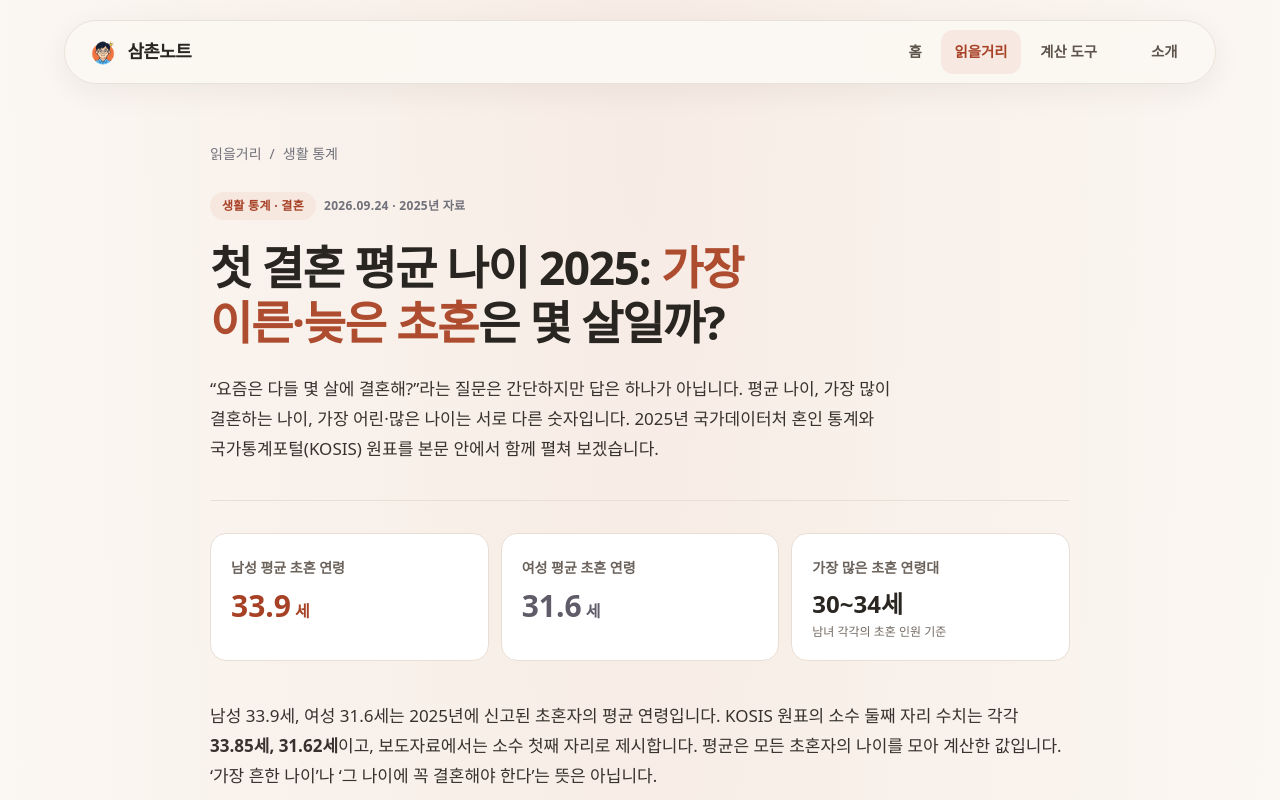
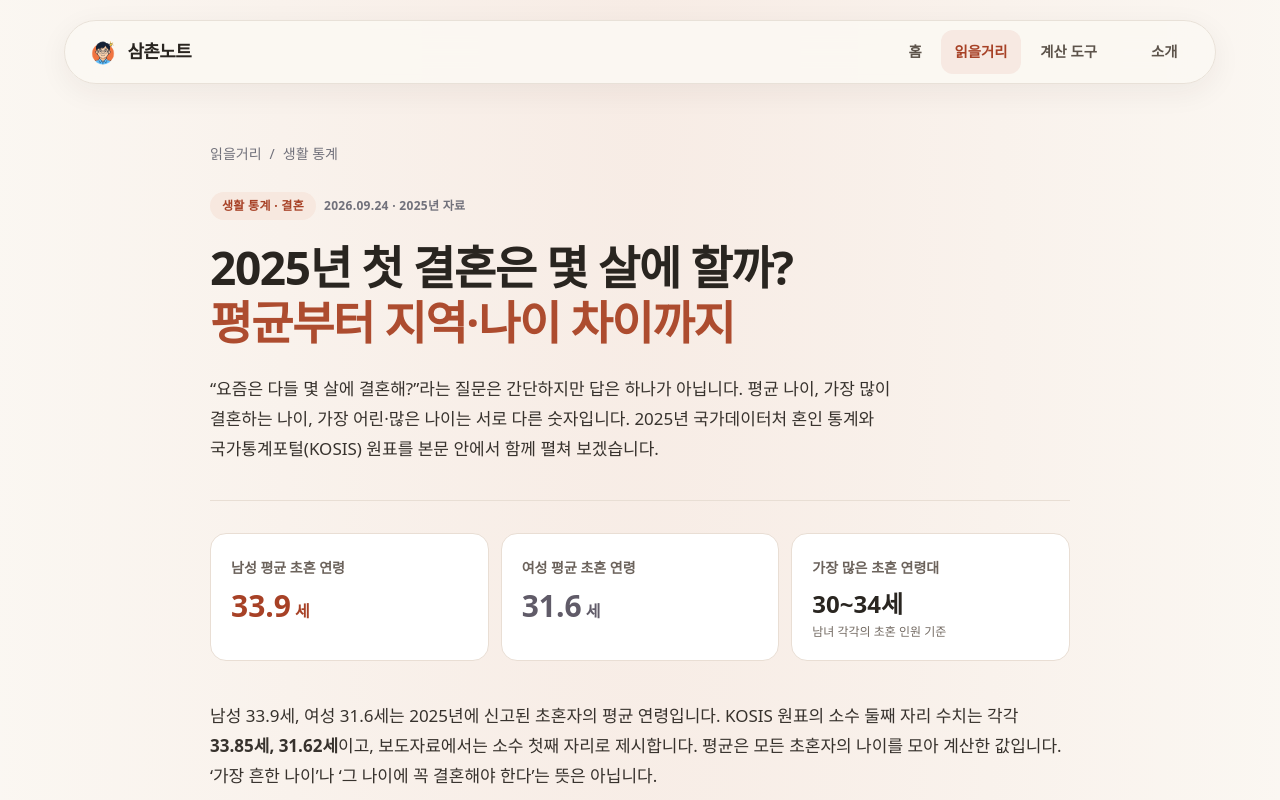
Before and after one commit to thinkdove/unclenote, a Next.js app: page /guide/first-marriage-age-2025 in a window 1280 px wide. Shown: the top 800 px of the page. Built offline with nearby package versions, Linux system fonts and the light colour scheme; some icons are missing; a web font is replaced by a local one.

Commit message:
Broaden first marriage article title

```diff
--- a/src/app/guide/first-marriage-age-2025/page.tsx
+++ b/src/app/guide/first-marriage-age-2025/page.tsx
@@ -8,13 +8,13 @@ const gapSource = 'https://kosis.kr/statHtml/statHtml.do?orgId=101&tblId=DT_1B83
 const reportSource = 'https://mods.go.kr/board.es?act=view&bid=204&list_no=444103&mid=a10301020300';
 
 export const metadata: Metadata = {
-  title: '첫 결혼 평균 나이 2025: 가장 이른·늦은 초혼은 몇 살일까?',
+  title: '2025년 첫 결혼은 몇 살에 할까? 평균부터 지역·나이 차이까지',
   description: '2025년 국가데이터처·KOSIS 통계로 남녀 평균 초혼 연령, 연령대별 초혼 인원, 17개 시도별 수치를 직접 비교해 봅니다. 최연소·최고령을 말할 때 주의할 점도 정리했습니다.',
   alternates: { canonical: url },
   openGraph: {
     type: 'article',
     siteName: '삼촌노트',
-    title: '첫 결혼 평균 나이 2025: 가장 이른·늦은 초혼은 몇 살일까?',
+    title: '2025년 첫 결혼은 몇 살에 할까? 평균부터 지역·나이 차이까지',
     description: '평균은 33.9세와 31.6세. 그런데 가장 어린 초혼과 가장 늦은 초혼은 통계에서 어디까지 알 수 있을까요?',
     url,
     images: [{ url: '/images/share-samchon-note-v2.png', width: 1672, height: 941, alt: '삼촌노트 읽을거리' }],
@@ -95,7 +95,7 @@ export default function FirstMarriageAgePage() {
   const jsonLd = {
     '@context': 'https://schema.org',
     '@type': 'BlogPosting',
-    headline: '첫 결혼 평균 나이 2025: 가장 이른·늦은 초혼은 몇 살일까?',
+    headline: '2025년 첫 결혼은 몇 살에 할까? 평균부터 지역·나이 차이까지',
     description: '2025년 국가데이터처·KOSIS 혼인 통계로 초혼 평균, 연령 분포, 시도별 차이를 읽습니다.',
     datePublished: '2026-09-24',
     dateModified: '2026-09-24',
@@ -112,7 +112,7 @@ export default function FirstMarriageAgePage() {
 
       <header className="border-b border-[#e8ded4] pb-9">
         <div className="mb-5 flex flex-wrap items-center gap-2 text-xs font-bold tracking-wide"><span className="rounded-full bg-[#f7e8df] px-3 py-1.5 text-[#a74126]">생활 통계 · 결혼</span><span className="text-zinc-500">2026.09.24 · 2025년 자료</span></div>
-        <h1 className="editorial-h1 max-w-[770px] break-keep text-balance">첫 결혼 평균 나이 2025: <span className="text-[#ad4c2f]">가장 이른·늦은 초혼</span>은 몇 살일까?</h1>
+        <h1 className="editorial-h1 max-w-[770px] break-keep text-balance">2025년 첫 결혼은 몇 살에 할까? <span className="text-[#ad4c2f]">평균부터 지역·나이 차이까지</span></h1>
         <p className="editorial-body mt-6 max-w-[720px] break-keep text-[#5c544d]">“요즘은 다들 몇 살에 결혼해?”라는 질문은 간단하지만 답은 하나가 아닙니다. 평균 나이, 가장 많이 결혼하는 나이, 가장 어린·많은 나이는 서로 다른 숫자입니다. 2025년 국가데이터처 혼인 통계와 국가통계포털(KOSIS) 원표를 본문 안에서 함께 펼쳐 보겠습니다.</p>
       </header>
 
--- a/src/app/guide/page.tsx
+++ b/src/app/guide/page.tsx
@@ -21,7 +21,7 @@ export const metadata: Metadata = {
 const GUIDES = [
   {
     slug: 'first-marriage-age-2025',
-    title: '첫 결혼 평균 나이 2025: 가장 이른·늦은 초혼은 몇 살일까?',
+    title: '2025년 첫 결혼은 몇 살에 할까? 평균부터 지역·나이 차이까지',
     description: '국가데이터처와 KOSIS 원표로 초혼 연령대별 인원, 17개 시도 평균, 가장 이른·늦은 공개 구간을 한눈에 비교합니다.',
     category: '생활·결혼 통계',
     date: '2026.09.24',
--- a/기획저장소/01-첫-결혼-평균-나이-원고.md
+++ b/기획저장소/01-첫-결혼-평균-나이-원고.md
@@ -1,4 +1,4 @@
-# 첫 결혼, 보통 몇 살에 할까? 최연소·최고령 혼인도 통계로 알 수 있을까
+# 2025년 첫 결혼은 몇 살에 할까? 평균부터 지역·나이 차이까지
 
 상태: 웹페이지 반영 완료 (이 문서는 초기 원고 보관용)
 작성 기준: 2026-09-24
```
